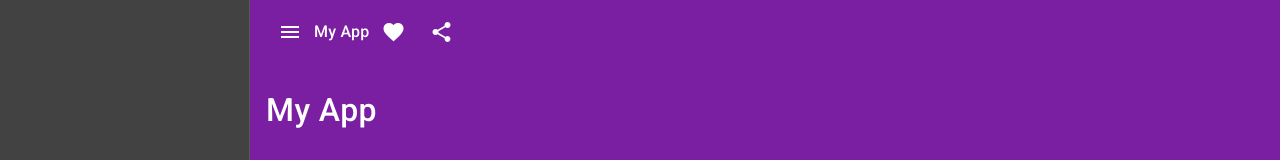
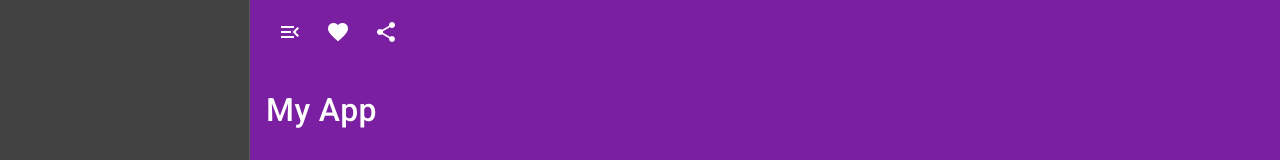
Before and after one commit to schin0/estudos, an Angular app in the folder frontend/project-angular-material/: page / in a window 1280 px wide. Shown: the top 160 px of the page. Built offline with nearby package versions, Linux system fonts and the light colour scheme.

Commit message:
Adicionar comportamentos na sidenav

```diff
--- a/frontend/project-angular-material/src/app/app.component.html
+++ b/frontend/project-angular-material/src/app/app.component.html
@@ -3,11 +3,15 @@
     [mode]="sidenavMode"></mat-sidenav>
 
   <mat-sidenav-content>
-    <mat-toolbar #toolbarMenu class="toolbar-menu" color="primary" >
-      <button mat-icon-button class="example-icon" (click)="sidenav.toggle()">
-        <mat-icon>menu</mat-icon>
+    <mat-toolbar
+      class="toolbar-menu"
+      [class.mat-elevation-z4]="applyShadow"
+      color="primary">
+      <button mat-icon-button class="example-icon" (click)="toggleSidenav()">
+        <mat-icon *ngIf="isSidenavOpen">menu</mat-icon>
+        <mat-icon *ngIf="!isSidenavOpen">menu_open</mat-icon>
       </button>
-      <span>My App</span>
+      <span *ngIf="popText">My App</span>
       <span class="example-spacer"></span>
       <button mat-icon-button class="example-icon favorite-icon" aria-label="Example icon-button with heart icon">
         <mat-icon>favorite</mat-icon>
@@ -18,7 +22,7 @@
     </mat-toolbar>
 
     <mat-toolbar #toolbarSubmenu class="toolbar-submenu" id="toolbarSubmenu" color="primary">
-      <span>My App</span>
+      <span *ngIf="!popText">My App</span>
     </mat-toolbar>
 
     <h1 class="title">Title</h1>
--- a/frontend/project-angular-material/src/app/app.component.scss
+++ b/frontend/project-angular-material/src/app/app.component.scss
@@ -17,3 +17,7 @@
     font-size: 2rem;
     margin-top: 60px;
 }
+
+.mat-elevation-z4 {
+    box-shadow: 0px 2px 4px -1px rgba(0, 0, 0, 0.2), 0px 4px 5px 0px rgba(255, 255, 255, 0.14), 0px 1px 10px 0px rgba(0, 0, 0, 0.12);
+}
--- a/frontend/project-angular-material/src/app/app.component.ts
+++ b/frontend/project-angular-material/src/app/app.component.ts
@@ -1,11 +1,9 @@
-import { Component, ElementRef, OnInit, ViewChild } from '@angular/core';
+import { Component, OnInit, ViewChild } from '@angular/core';
 import { BreakpointObserver } from '@angular/cdk/layout';
+import { fromEvent } from 'rxjs';
+import { distinctUntilChanged, map } from 'rxjs/operators';
 import { MatSidenav } from '@angular/material/sidenav';
-import { pluck, fromEvent } from 'rxjs';
-import { map } from 'rxjs/operators';
-import { MatToolbar } from '@angular/material/toolbar';
 
-export const SCROLL_CONTAINER = 'mat-sidenav-content';
 export const TEXT_LIMIT = 50;
 export const SHADOW_LIMIT = 100;
 
@@ -17,22 +15,42 @@ export const SHADOW_LIMIT = 100;
 export class AppComponent implements OnInit {
   title = 'project-angular-material';
   public isSmallScreen = false;
+  public isSidenavOpen = false;
+  public popText = false;
+  public applyShadow = false;
+  public scrollTop = 0;
+
+  @ViewChild('sidenav') sidenav: MatSidenav | undefined;
 
   constructor(private breakpointObserver: BreakpointObserver) { }
 
   ngOnInit(): void {
-    const container = document.getElementsByClassName(SCROLL_CONTAINER)[0];
+    fromEvent(window, 'scroll')
+      .pipe(
+        map(() => {
+          return window.pageYOffset || document.documentElement.scrollTop;
+        }),
+        distinctUntilChanged()
+      )
+      .subscribe((scrollTop) => {
+        this.determineHeader(scrollTop);
+      });
+  }
 
-    fromEvent(container, 'scroll').subscribe({
-      next: (value) => console.log(value)
-    })
+  determineHeader(top: number) {
+    this.popText = top > TEXT_LIMIT;
+    this.applyShadow = top > SHADOW_LIMIT;
+  }
+
+  toggleSidenav() {
+    this.isSidenavOpen = !this.isSidenavOpen;
+    this.sidenav?.toggle();
   }
 
   // Uso direto
   ngAfterContentInit(): void {
     this.breakpointObserver.observe(['(max-width: 880px)'])
       .subscribe((res) => this.isSmallScreen = res.matches);
-
   }
 
   // Uso com operator pluck do rxjs -> analisa se o match existe
@@ -42,7 +60,6 @@ export class AppComponent implements OnInit {
   //     .subscribe((res: boolean) => this.isSmallScreen = res);
   // }
 
-
   get sidenavMode() {
     return this.isSmallScreen ? 'over' : 'side';
   }
```
